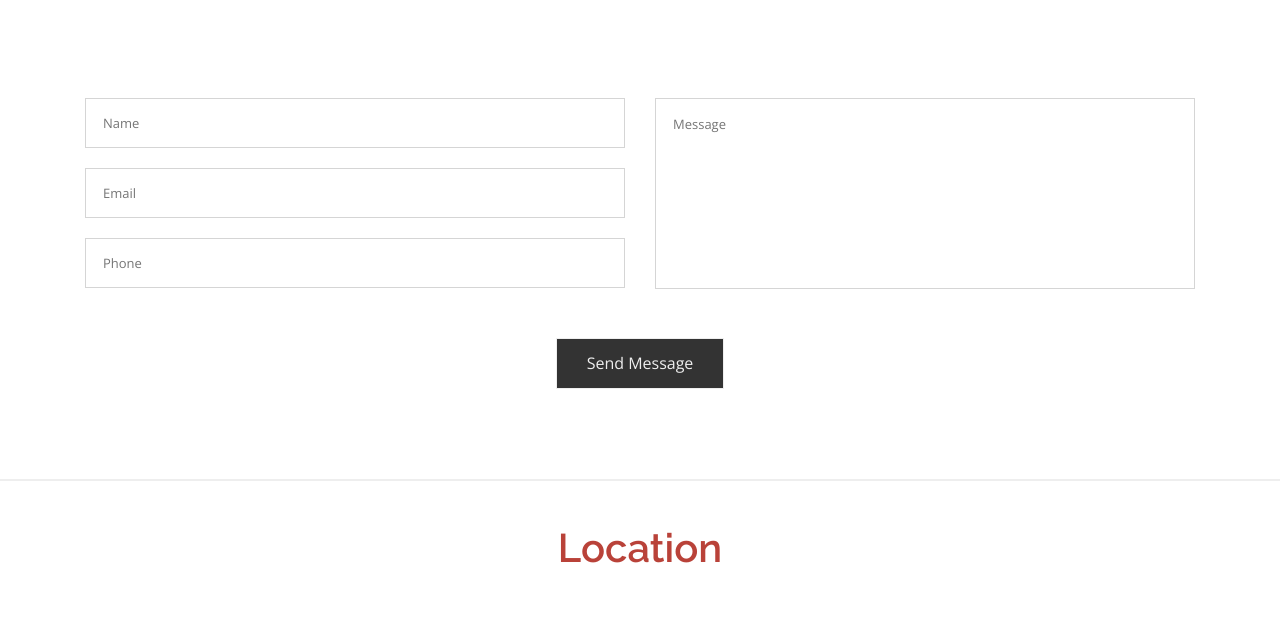
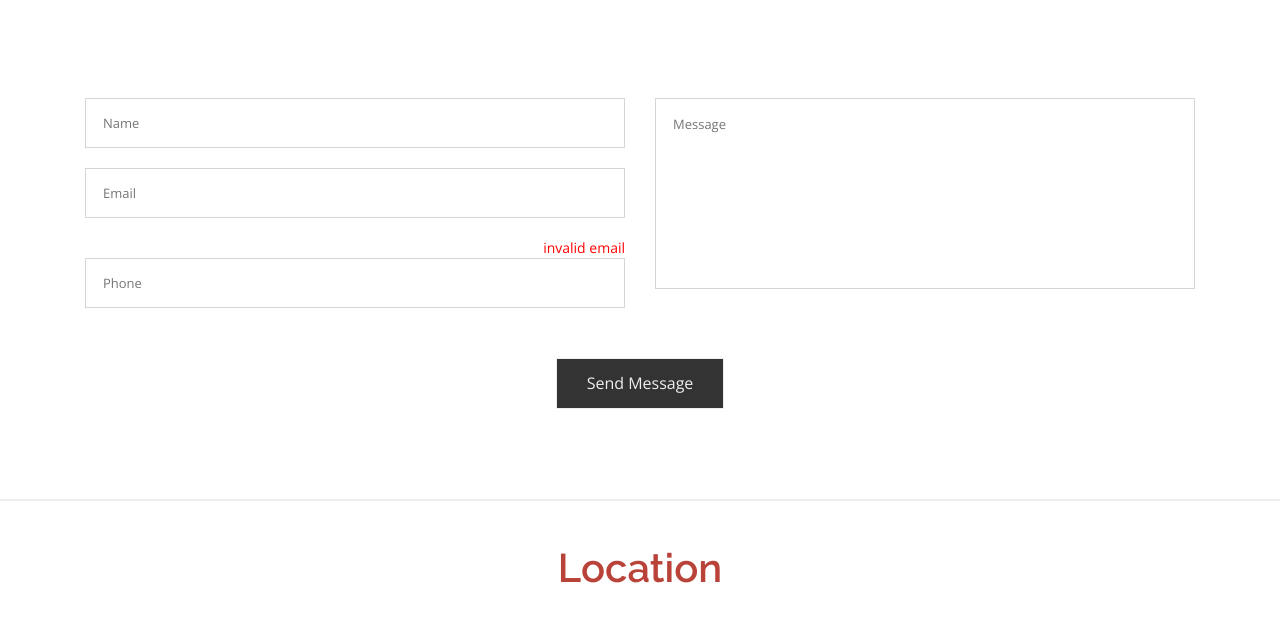
Before and after one commit to forgewell/forgewell.github.io, a plain HTML site: page contact.html in a window 1280 px wide. Shown: the part 313-934 px from the top of the page. Drawn offline with nearby package versions, Linux system fonts and the light colour scheme; grey boxes are pictures that could not be loaded; a web font is replaced by a local one.

Commit message:
Update contact.html

```diff
--- a/contact.html
+++ b/contact.html
@@ -161,7 +161,7 @@
 					<div class="col-md-6 col-sm-6 grid_6 c1">
 						<input type="text" class="text" name="nam" placeholder="Name" required >
 						<input type="text" class="text" name="mail" placeholder="Email" required >
-						<div id="emailErrorMsg" style="display:none"> invalid email</div>
+						<div style="text-align:right; color:red" id="emailErrorMsg" style="display:none"> invalid email</div>
 						<input type="text" class="text" name="phno" placeholder="Phone" required >
 						<div id="phnoErrorMsg" style="display:none"> invalid phone number</div>
 					</div>
```
